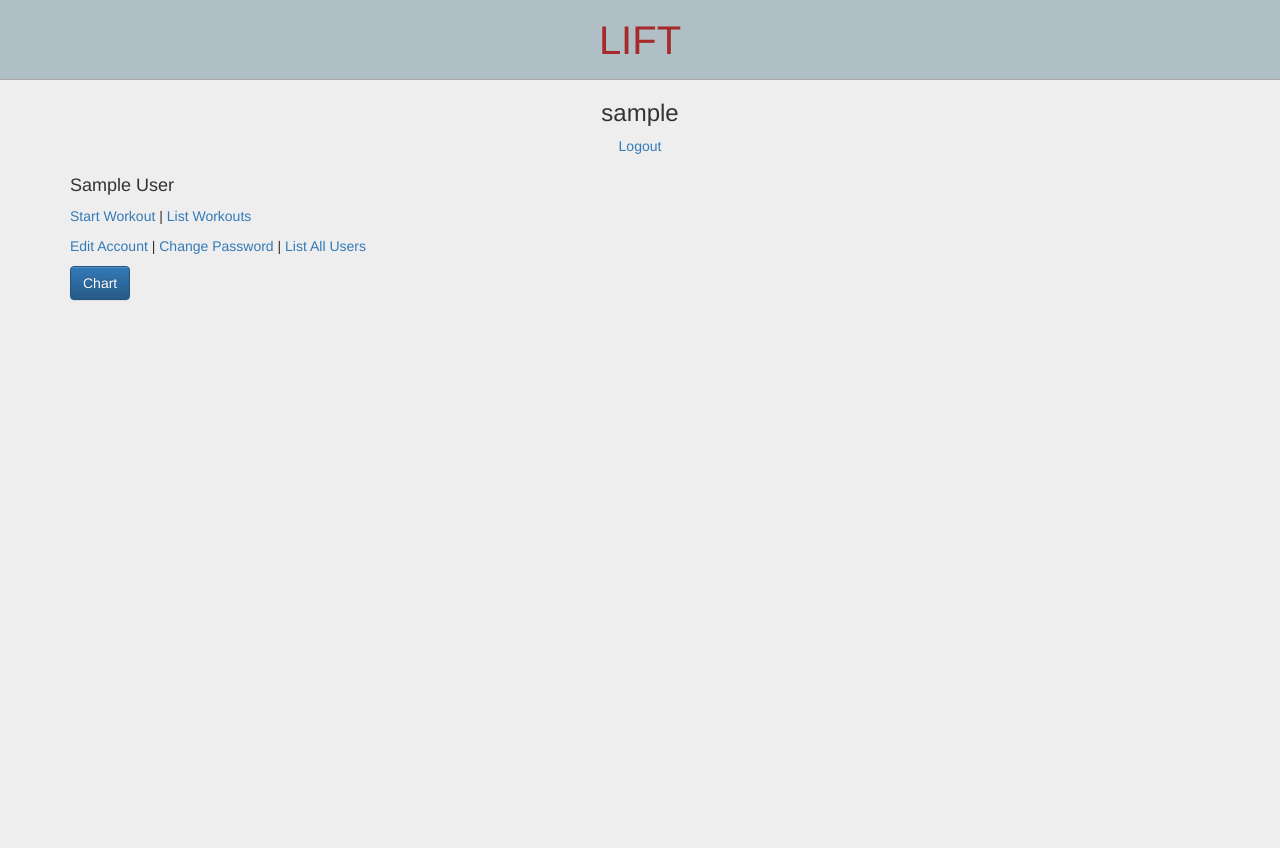
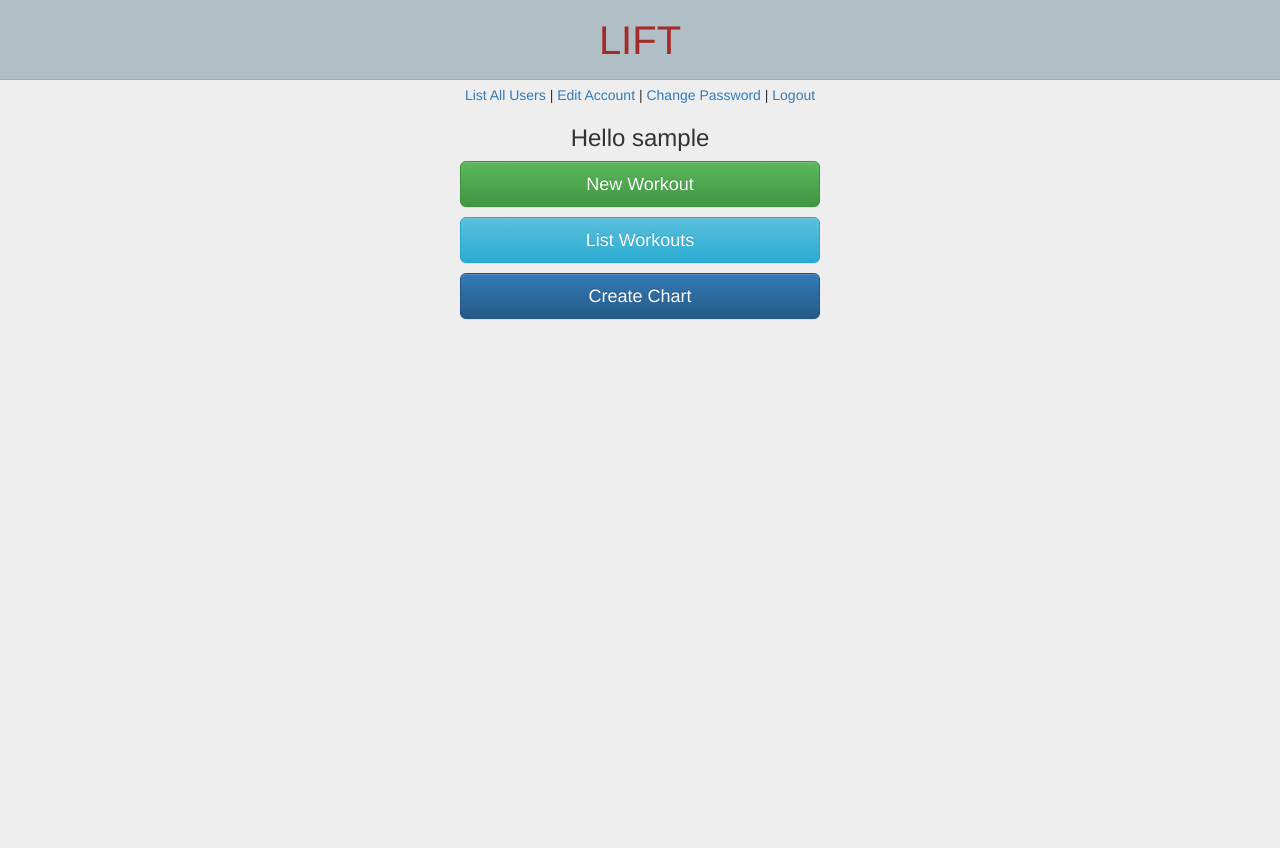
Before and after one commit to bigrobsf/hd, a Flask app: page /users/1 in a window 1280 px wide. Shown: the top 848 px of the page. Before the commit the page ends 301 px from the top, so only its background shows below. Run offline with Flask 2, Linux system fonts and the light colour scheme; the visitor is signed in with stand-in values (Sample User, id 1); data comes from the database, SQL or seed files in the repository; some libraries are stand-ins or nearby versions.

Commit message:
interim UI updates

```diff
--- a/project/exercises/templates/exercises/edit.html
+++ b/project/exercises/templates/exercises/edit.html
@@ -1,10 +1,10 @@
 {% extends 'base.html' %}
 {% block content %}
-  <h3 class="text-center">Edit Exercise</h3>
   <p class="text-center">
     <a href="{{url_for('users.index')}}">Home</a> |
     <a href="{{url_for('exercises.index')}}">Exercises</a>
   </p>
+  <h3 class="text-center">Edit Exercise</h3>
   <div class="container">
     <div class="row">
       <div class="col-sm-4 col-sm-offset-4">
--- a/project/exercises/templates/exercises/index.html
+++ b/project/exercises/templates/exercises/index.html
@@ -1,8 +1,7 @@
 {% extends 'base.html' %}
-
 {% block content %}
+  <p class="text-center"><a href="{{url_for('users.index')}}">Home</a> | <a href="{{url_for('exercises.new')}}">Add new exercise</a></p>
   <h3 class="text-center">Exercise Listing</h3>
-  <p class="text-center"><a href="{{url_for('users.index')}}">Home</a> | <a href="{{url_for('exercises.new')}}">Add new exercise</a></p>
 
   <div class="container">
     <table class="table table-striped table-responsive">
--- a/project/exercises/templates/exercises/new.html
+++ b/project/exercises/templates/exercises/new.html
@@ -1,11 +1,10 @@
 {% extends 'base.html' %}
-
 {% block content %}
-  <h3 class="text-center">New Exercise</h3>
   <p class="text-center">
     <a href="{{url_for('users.index')}}">Home</a> |
     <a href="{{url_for('exercises.index')}}">Exercises</a>
   </p>
+  <h3 class="text-center">New Exercise</h3>
   <div class="container">
     <div class="row">
       <div class="col-sm-4 col-sm-offset-4">
--- a/project/exercises/templates/exercises/show.html
+++ b/project/exercises/templates/exercises/show.html
@@ -1,11 +1,10 @@
 {% extends 'base.html' %}
-
 {% block content %}
-  <h3 class="text-center">Selected Exercise</h3>
     <p class="text-center">
       <a href="{{url_for('users.index')}}">Home</a> |
       <a href="{{url_for('exercises.index')}}">Exercises</a>
     </p>
+  <h3 class="text-center">Selected Exercise</h3>
   <div class="container">
     <p><a href="{{url_for('exercises.new')}}">Add a new exercise</a></p>
     <p>
--- a/project/static/style.css
+++ b/project/static/style.css
@@ -10,6 +10,7 @@ header {
   background: #b0bec5;
   height: 10vh;
   border-bottom: 1px solid darkgray;
+  margin-bottom: 5px;
 }
 
 input {
@@ -18,6 +19,10 @@ input {
 
 button.wo-save {
   margin-bottom: 3vh;
+}
+
+svg {
+  margin-top: 5vh;
 }
 
 .header-logo {
--- a/project/templates/start.html
+++ b/project/templates/start.html
@@ -1,7 +1,7 @@
 {% extends 'base.html' %}
-  {% block head %}
-  {% endblock %}
-  {% block content %}
+{% block head %}
+{% endblock %}
+{% block content %}
   <div class="jumbotron">
     <div class="container">
       <h1 id="start-logo">LIFT</h1>
--- a/project/users/templates/users/edit.html
+++ b/project/users/templates/users/edit.html
@@ -1,7 +1,7 @@
 {% extends 'base.html' %}
 {% block content %}
+  <p class="text-center"><a href="{{url_for('users.index')}}">Home</a></p>
   <h3 class="text-center">Account Update</h3>
-  <p class="text-center"><a href="{{url_for('users.index')}}">Home</a></p>
   <div class="container">
     <div class="row">
       <div class="col-sm-4 col-sm-offset-4">
--- a/project/users/templates/users/login.html
+++ b/project/users/templates/users/login.html
@@ -1,7 +1,5 @@
 {% extends 'base.html' %}
-
 {% block content %}
-
 <h3 class="text-center">Login</h3>
 <p class="text-center"><a href="{{url_for('users.signup')}}">Need to sign up instead?</a></p>
 <div class="container">
--- a/project/users/templates/users/password.html
+++ b/project/users/templates/users/password.html
@@ -1,7 +1,7 @@
 {% extends 'base.html' %}
 {% block content %}
+  <p class="text-center"><a href="{{url_for('users.index')}}">Home</a></p>
   <h3 class="text-center">Change Password</h3>
-  <p class="text-center"><a href="{{url_for('users.index')}}">Home</a></p>
   <div class="container">
     <div class="row">
       <div class="col-sm-4 col-sm-offset-4">
--- a/project/users/templates/users/show.html
+++ b/project/users/templates/users/show.html
@@ -1,22 +1,28 @@
 {% extends 'base.html' %}
 {% block content %}
-  <h3 class="text-center">{{ user.username }}</h3>
-  <p class="text-center"><a href="{{url_for('users.logout')}}">Logout</a></p>
+  <p class="text-center">
+    <span class="userlist hidden"><a href="{{url_for('users.index')}}">List All Users</a> |
+    </span>
+    <a href="{{url_for('users.edit', id=user.id)}}">Edit Account</a> |
+    <a href="{{url_for('users.edit_password', id=user.id)}}">Change Password</a> |
+    <a href="{{url_for('users.logout')}}">Logout</a>
+  </p>
+  <h3 class="text-center">Hello {{ user.username }}</h3>
   <div class="container">
-    <h4>{{ user.first_name }} {{ user.last_name }}</h4>
-    <p>
-      <a href="{{url_for('workouts.new', user_id=user.id)}}">Start Workout</a> |
-      <a href="{{url_for('workouts.index', user_id=user.id)}}">List Workouts</a>
-      <!-- | <a href="../../reports/export/{{user.id}}">Export to File</a> -->
-    </p>
-    <p>
-      <a href="{{url_for('users.edit', id=user.id)}}">Edit Account</a> |
-      <a href="{{url_for('users.edit_password', id=user.id)}}">Change Password</a>
-      <span class="userlist hidden">
-      | <a href="{{url_for('users.index')}}">List All Users</a>
-      </span>
-    </p>
-    <button type="button" id="chart" class="btn btn-primary">Chart</button>
+    <div class="row">
+    <div class="col-sm-4 col-sm-offset-4">
+      <p>
+        <a class="btn btn-success btn-block btn-lg" href="{{url_for('workouts.new', user_id=user.id)}}">New Workout</a>
+      </p>
+      <p>
+        <a class="btn btn-info btn-block btn-lg" href="{{url_for('workouts.index', user_id=user.id)}}">List Workouts</a>
+      </p>
+        <button type="button" id="chart" class="btn btn-primary btn-block btn-lg">Create Chart</button>
+      </p>
+      </div>
+      </div>
+    </div>
+
     <h5 class="hidden">{{admin.admin}}</h5>
     <p class="hidden">{{user.id}}</p>
     <div class="row">
--- a/project/users/views.py
+++ b/project/users/views.py
@@ -39,7 +39,6 @@ def signup():
             try:
                 db.session.commit()
                 login_user(new_user)
-                flash('User created!')
                 return redirect(url_for('users.index'))
             except IntegrityError as err:
                 flash('Username already exists.')
@@ -56,7 +55,6 @@ def login():
         authenticated_user = User.authenticate(form.username.data, form.password.data)
         if authenticated_user:
             login_user(authenticated_user)
-            flash('Login successful.')
             return redirect(url_for('users.index'))
         else:
             flash('Invalid login. Please try again.')
--- a/project/workouts/templates/workouts/edit.html
+++ b/project/workouts/templates/workouts/edit.html
@@ -1,7 +1,10 @@
 {% extends 'base.html' %}
 {% block content %}
+  <p class="text-center">
+    <a href="{{url_for('users.show', id=workout.user_id)}}">Home</a> |
+    <a href="{{url_for('workouts.index', user_id=workout.user_id)}}">List Workouts</a>
+  </p>
   <h3 class="text-center">Update Workout for {{workout.date.strftime("%a, %d %b %Y")}}</h3>
-  <p class="text-center"><a href="{{url_for('users.show', id=workout.user_id)}}">Home</a> | <a href="{{url_for('workouts.index', user_id=workout.user_id)}}">List Workouts</a></p>
   <div class="container">
     <form action="{{url_for('workouts.show', user_id=workout.user_id, wo_id=workout.id)}}?_method=PATCH" method="POST">
       {{ form.csrf_token }}
--- a/project/workouts/templates/workouts/new.html
+++ b/project/workouts/templates/workouts/new.html
@@ -1,7 +1,7 @@
 {% extends 'base.html' %}
 {% block content %}
+  <p class="text-center"><a href="{{url_for('users.show', id=user_id)}}">Home</a></p>
   <h3 class="text-center">New Workout</h3>
-  <p class="text-center"><a href="{{url_for('users.show', id=user_id)}}">Home</a></p>
   <div class="container">
     <form action="{{url_for('workouts.index', user_id=user_id)}}" method="POST">
     {{ form.csrf_token }}
```
Also changed, not shown: project/users/templates/users/index.html (+20 -11 lines), project/workouts/templates/workouts/index.html (+10 -5 lines), project/workouts/templates/workouts/show.html (+6 -2 lines), project/templates/base.html (indentation only).
